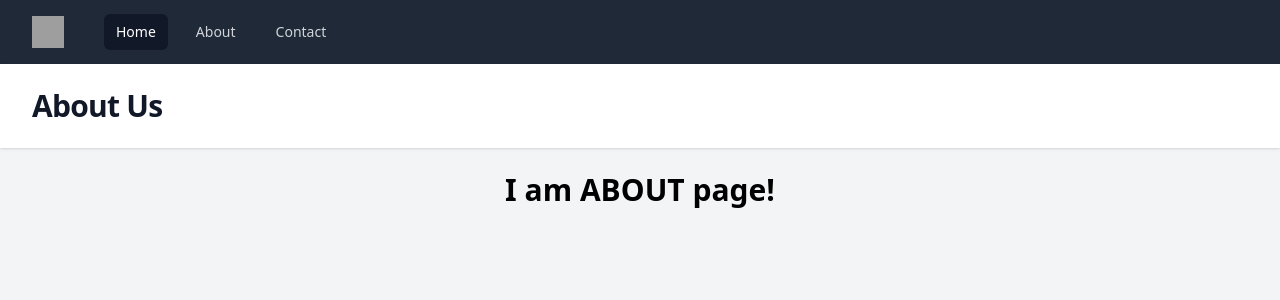
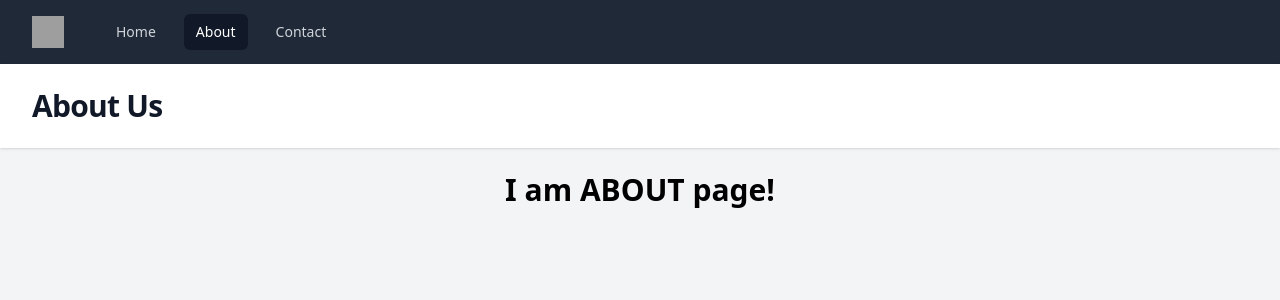
Before and after one commit to waitunsoe/php-laracasts, a PHP site: page /about.php in a window 1280 px wide. Shown: the top 300 px of the page. Run offline with PHP 8.4, Linux system fonts and the light colour scheme; some libraries are stand-ins or nearby versions; grey boxes are pictures that could not be loaded.

Commit message:
14_superglobals-and-current-page-styling

```diff
--- a/about.php
+++ b/about.php
@@ -1,4 +1,6 @@
 <?php
+
+require_once 'functions.php';
 
 $heading = 'About Us';
 
--- a/contact.php
+++ b/contact.php
@@ -1,4 +1,6 @@
 <?php
+
+require_once 'functions.php';
 
 $heading = 'Contact Us';
 
--- /dev/null
+++ b/functions.php
@@ -0,0 +1,18 @@
+<?php
+
+function dd($value)
+{
+    echo '<pre>';
+    if (is_array($value)) {
+        print_r($value);
+    } else {
+        var_dump($value);
+    }
+    echo '</pre>';
+    die();
+}
+
+function uriIs($value)
+{
+    return $_SERVER['REQUEST_URI'] === $value;
+}
--- a/index.php
+++ b/index.php
@@ -1,5 +1,7 @@
 <?php
+
+require_once 'functions.php';
 
 $heading = 'Home';
 
-require_once './views/index.view.php';
+require_once 'views/index.view.php';
--- a/views/partials/nav.php
+++ b/views/partials/nav.php
@@ -7,10 +7,9 @@
                 </div>
                 <div class="hidden md:block">
                     <div class="ml-10 flex items-baseline space-x-4">
-                        <a href="/" class="bg-gray-900 text-white rounded-md px-3 py-2 text-sm font-medium" aria-current="page">Home</a>
-                        <a href="/about.php" class="text-gray-300 hover:bg-gray-700 hover:text-white rounded-md px-3 py-2 text-sm font-medium">About</a>
-                        <a href="/contact.php" class="text-gray-300 hover:bg-gray-700 hover:text-white rounded-md px-3 py-2 text-sm font-medium">Contact</a>
-
+                        <a href="/" class="<?= uriIs('/')? 'bg-gray-900 text-white' : 'text-gray-300 hover:bg-gray-700 hover:text-white' ?> rounded-md px-3 py-2 text-sm font-medium" aria-current="page">Home</a>
+                        <a href="/about.php" class="<?= uriIs('/about.php') ? 'bg-gray-900 text-white' : 'text-gray-300 hover:bg-gray-700 hover:text-white' ?> rounded-md px-3 py-2 text-sm font-medium">About</a>
+                        <a href="/contact.php" class="<?= uriIs('/contact.php') ? 'bg-gray-900 text-white' : 'text-gray-300 hover:bg-gray-700 hover:text-white' ?> rounded-md px-3 py-2 text-sm font-medium">Contact</a>
                     </div>
                 </div>
             </div>
```
